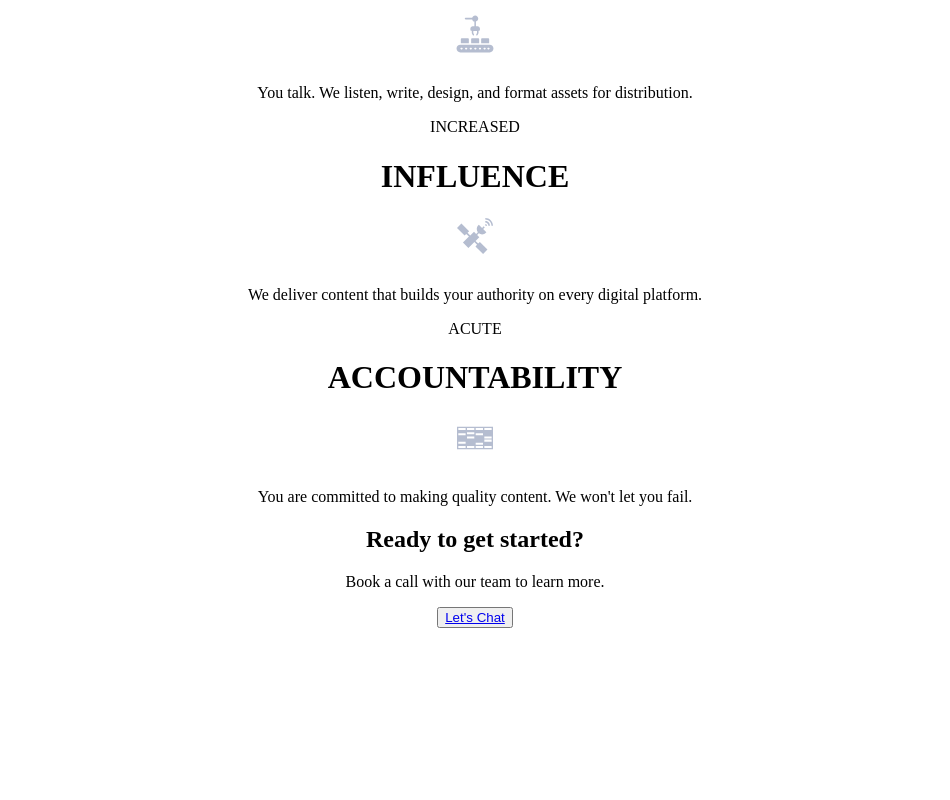
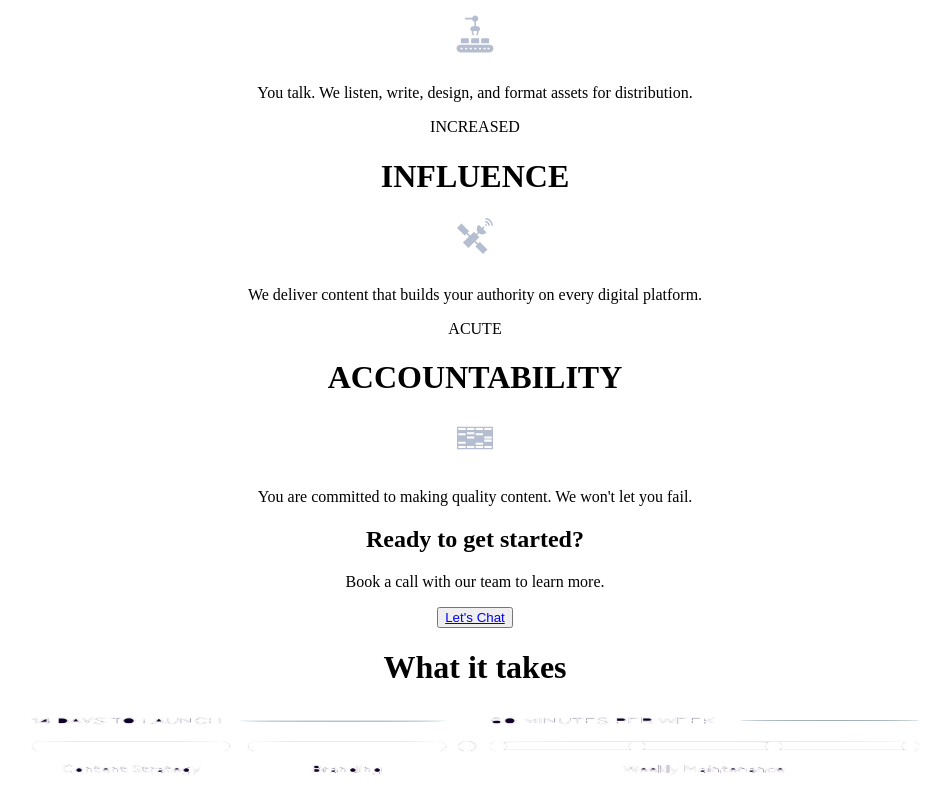
Before and after one commit to CharlesIvia/trust-accelerator-clone, a React (Create React App) app: page / in a window 1280 px wide. Shown: the part 1236-2036 px from the top of the page, without its empty margins (165-1115 px from the left). Before the commit the page ends 1872 px from the top, so only its background shows below. Built offline with nearby package versions, Linux system fonts and the light colour scheme.

Commit message:
Added and partially styled WhatItTakes component

```diff
--- a/src/App.css
+++ b/src/App.css
@@ -9,3 +9,8 @@
   height: 50px;
   width: 50px;
 }
+
+.progress-img {
+  height: 10vh;
+  width: 70vw;
+}
--- a/src/App.js
+++ b/src/App.js
@@ -5,6 +5,7 @@ import Contact from "./components/Contact";
 import Influence from "./components/Influence";
 import Gains from "./components/Gains";
 import Started from "./components/Started";
+import WhatItTakes from "./components/WhatItTakes";
 
 function App() {
   return (
@@ -14,6 +15,7 @@ function App() {
       <Influence />
       <Gains />
       <Started />
+      <WhatItTakes />
     </div>
   );
 }
```
